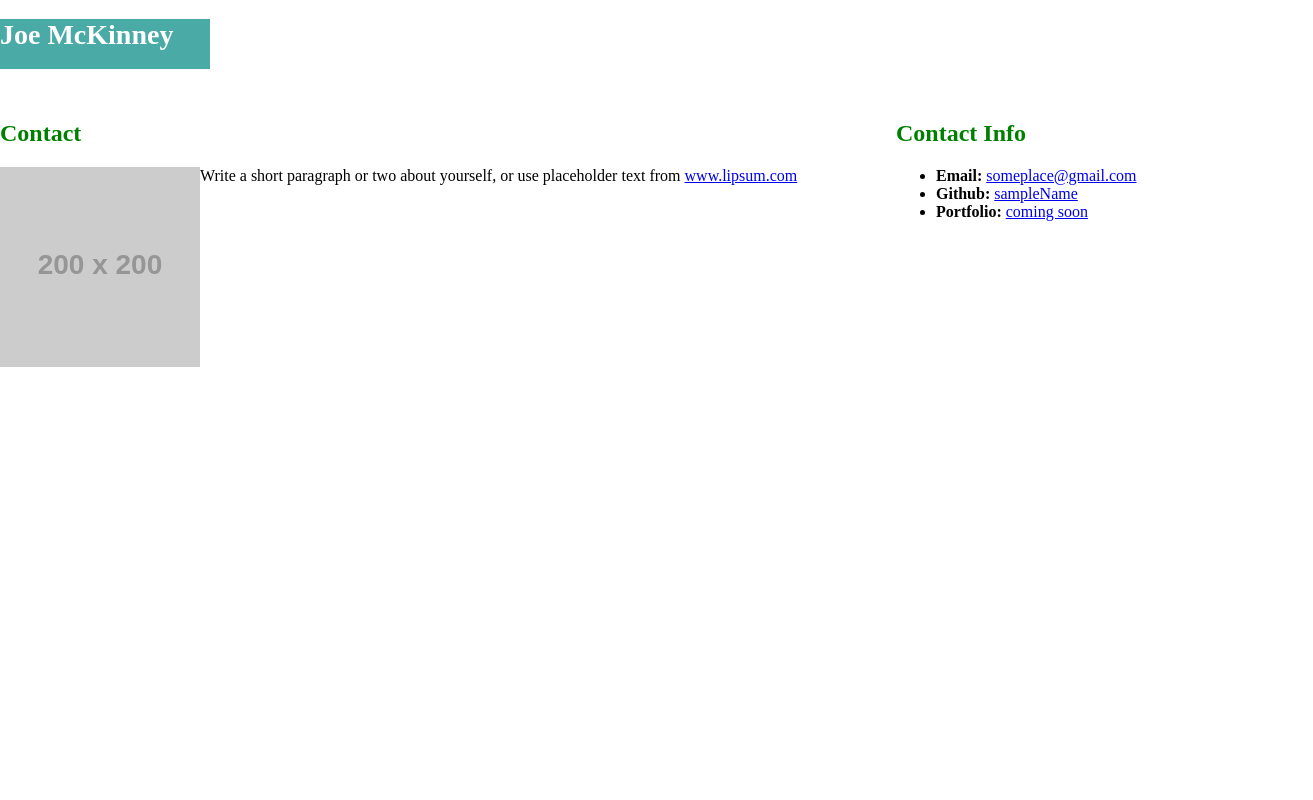
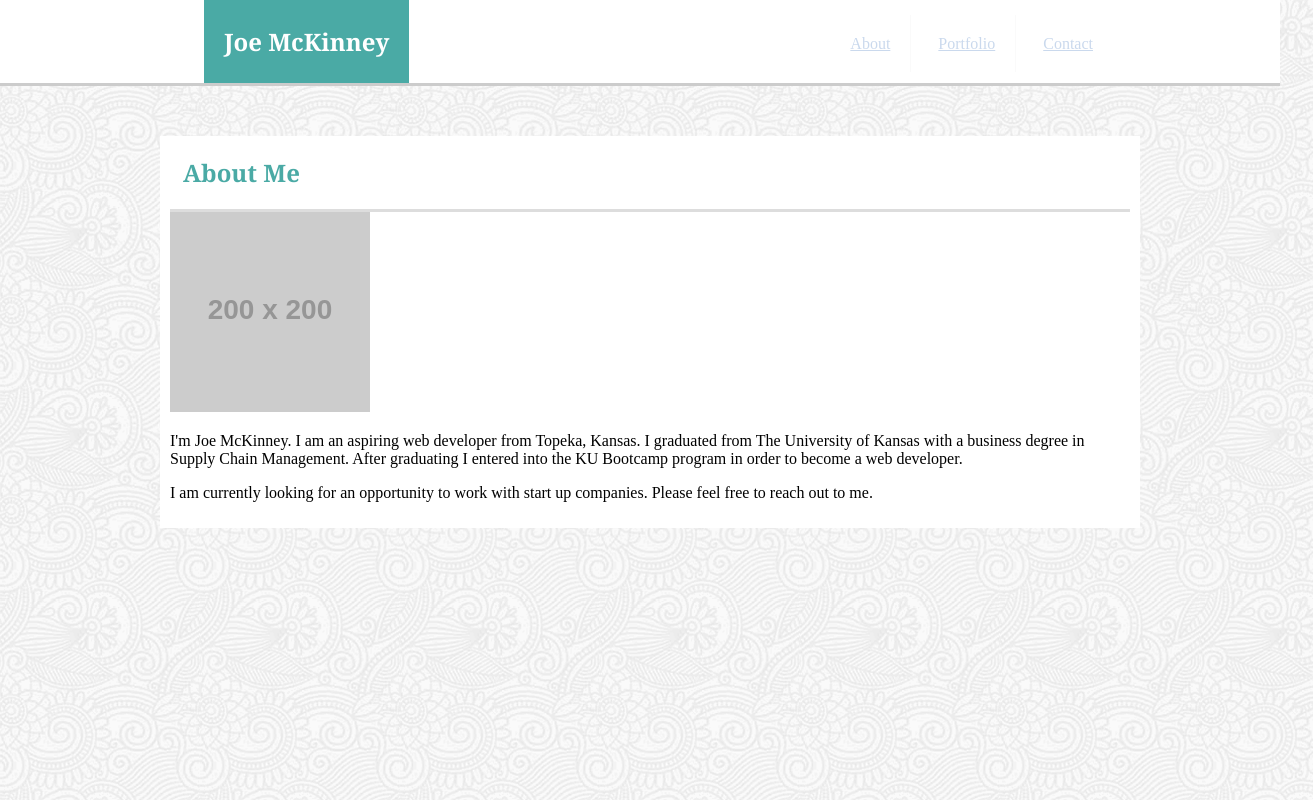
Before and after one commit to josephfmck/Basic-Portfolio, a plain HTML site: page contact.html in a window 1280 px wide. Shown: the whole page, 1313 px wide, since content can reach past the window. Drawn offline with Linux system fonts and the light colour scheme; placeholder pictures from the web are drawn by us; files whose address does not match are found by name.

Commit message:
before using reset

```diff
--- a/assets/css/style.css
+++ b/assets/css/style.css
@@ -1,68 +1,75 @@
 body {
     margin: 0px;
-
+    background: url("../images/full-bloom.png");
 }
 
 /*section 1*/
-.header-nav {
-    width: 960px;
-    height: 200px;  /*seperated sections*/
-    margin: 0px 120px;
+.header-nav {       /*#header in notes*/
+    background-color: #ffffff;
+    border-color: #cccccc;
+    border-bottom-style: solid;
+}
+
+h1 {
+    color: #ffffff;
+    background-color: #4aaaa5;
+    font-family: Georgia, Times, "Times New Roman", serif;
+    padding: 25px 20px;
+    margin: 0px 204px;
+    display: inline-block;
+}
+
+nav {
+    float: right;
+    padding: 20px 200px 0px 0px;
+    margin: 0px -33px;
+}
+
+a {
+    color: #cad9ed;
+}
+ul {
+    margin: 0px;
+    list-style-type: none;
+    padding: 15px 0px 0px 0px;
+}
+
+li {
+    padding: 20px;
+    display: inline;
+}
+
+#border-right {
+    border-color: #fafafa;
+    border-right-style: solid;
+    border-width: 1px;
+    margin-right: 3px;
 }
 
 
-header {
-    background-color: #ffffff;
-    height: 100px;
-    width: 960px;
-}
-nav {
-    padding: 20px;
-    margin: 10px;
+/*section 2*/
+
+h2{
+    color: #4aaaa5;
+    font-family: Georgia, Times, "Times New Roman", Serif;
+    margin-left: 13px;
 }
 
-
-h1 {
-    color: #ffffff;
-    font-size: 28px;
-    background-color: #4aaaa5;
-    width: 210px;
-    height: 50px;
-    float: left;  /*fine*/
+#width {
+    width: 960px;
+    margin: 0px auto;
+    margin-top: 50px;
 }
 
-h3 {
-    color: #b6a9a5;
-    padding: 20px;
-    margin: 10px;
-    float: left;
+#main {
+    border-color: #dddddd;
+    background-color: #ffffff;
+    width: 960px;
+    display: inline-block;
+    padding: 10px;
+    padding-top: 0px;
 }
-
-/*section 2*/
-.about-me {
-    clear: both;
+#border {
+    border-color: #dddddd;
+    border-top-style: solid;
 }
-
-
-
-
-h2 {
-    color: green;
-    font-size: 24px;
-
-}
-.container {
-    width: 1024px;
-    margin: 0 auto;
-}
-#main-bio {
-    float: left;
-    width: 70%;
-}
-#contact-info {
-    float: left;
-}
-#bio-image {
-    float: left;
-    width: 200px;
-}
--- a/contact.html
+++ b/contact.html
@@ -3,35 +3,38 @@
 
 <head>
   <meta charset="UTF-8">
-  <title>Joe McKinney Contact</title>
-  <link rel="stylesheet" type="text/css" href="C:\Users\Joe\Basic-Portfolio\assets\css\style.css">
+  <title>Joe McKinney Basic Portfolio</title>
+
+  <link rel="stylesheet" type="text/css" href="assets\css\style.css">
 </head>
 
 <body>
-  <header>
+  <section class="header-nav">
+
     <h1>Joe McKinney</h1>
-  </header>
 
-  <section>
+    <nav>
+      <ul>
+        <li id="border-right"><a href="index.html">About</a></li>
+        <li id="border-right"><a href="portfolio.html">Portfolio</a></li>
+        <li><a href="contact.html">Contact</a></li>
+      </ul>
+    </nav>
 
-    <section id="main-bio">
+</section class="about-me">
 
-      <h2>Contact</h2>
+  <div id="width">
+    <section id="main">
 
-      <img src="https://placehold.it/200x200" alt="Your Name" id="bio-image">
+      <h2>About Me</h2>
+      <div id="border">
+      <img src="https://placehold.it/200x200" alt="Joe McKinney" id="bio-image">
 
-      <p>Write a short paragraph or two about yourself, or use placeholder text from <a href="http://www.lipsum.com/">www.lipsum.com</a></p>
+      <p>I'm Joe McKinney. I am an aspiring web developer from Topeka, Kansas. I graduated from The University of Kansas with a business degree in Supply Chain Management. After graduating I entered into the KU Bootcamp program in order to become a web developer.</p>
+      <p>I am currently looking for an opportunity to work with start up companies. Please feel free to reach out to me.</p>
+      </div>
     </section>
-
-    <section id="contact-info">
-      <h2>Contact Info</h2>
-      <ul>
-        <li><strong>Email:</strong> <a href="#">someplace@gmail.com</a></li>
-        <li><strong>Github:</strong> <a href="#">sampleName</a></li>
-        <li><strong>Portfolio:</strong> <a href="#">coming soon</a></li>
-      </ul>
-    </section>
-  </section>
+  </div>
 
 </body>
 
```
Also changed, not shown: index.html (+13 -13 lines), assets/images/full-bloom.png (added), 1 other file.
